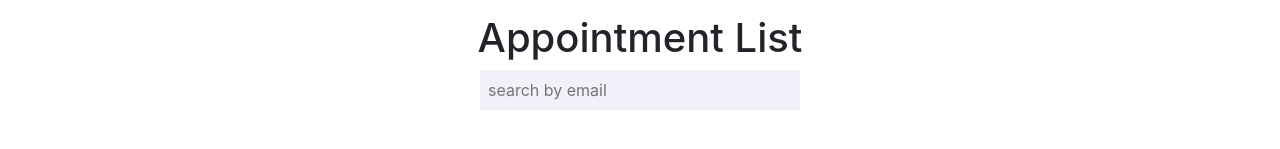
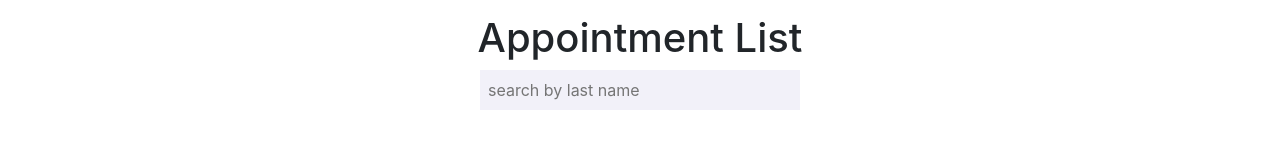
Before and after one commit to MeloVicG/LatinoAutoElectric, a React (Create React App) app in the folder paras-repair-shop/: page /search in a window 1280 px wide. Shown: the part 187-336 px from the top of the page. Built offline with nearby package versions, Linux system fonts and the light colour scheme; no server answers; sample sign-in values are in the browser's storage.

Commit message:
search by lastname not email

```diff
--- a/paras-repair-shop/src/components/SearchBar.jsx
+++ b/paras-repair-shop/src/components/SearchBar.jsx
@@ -9,7 +9,7 @@ const SearchBar = ({ input, updateInput }) => {
                 style={BarStyling}
                 key="random1"
                 value={input}
-                placeholder={"search by email"}
+                placeholder={"search by last name"}
                 onChange={(e) => updateInput(e.target.value)}
             />
         </>
--- a/paras-repair-shop/src/views/ArchivePage.jsx
+++ b/paras-repair-shop/src/views/ArchivePage.jsx
@@ -27,7 +27,7 @@ const ArchivePage = ({ appointments, setAppointments, selectedId, setSelectedId,
             return appoint.serviceComplete === true;
         })
         const filtered = completedAppointments.filter(appoint => {
-            return appoint.email.includes(input);
+            return appoint.lastName.includes(input);
         })
         setInput(input);
         setAppointmentList(filtered);
--- a/paras-repair-shop/src/views/SearchAppointments.jsx
+++ b/paras-repair-shop/src/views/SearchAppointments.jsx
@@ -35,7 +35,7 @@ const SearchAppointments = ({ appointments, setAppointments, selectedId, setSele
             return appoint.serviceComplete !== true;
         })
         const filtered = completedAppointments.filter(appoint => {
-            return appoint.email.includes(input);
+            return appoint.lastName.includes(input);
         })
         setInput(input);
         setAppointmentList(filtered);
```
